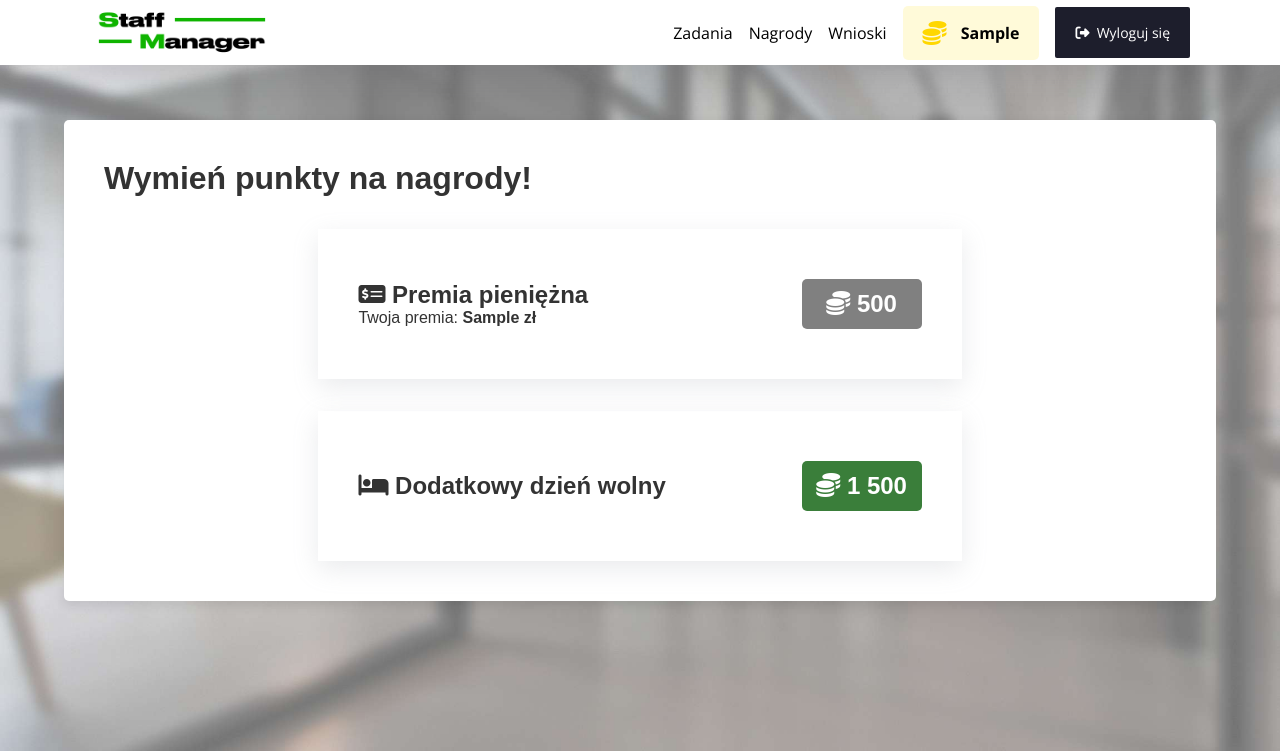
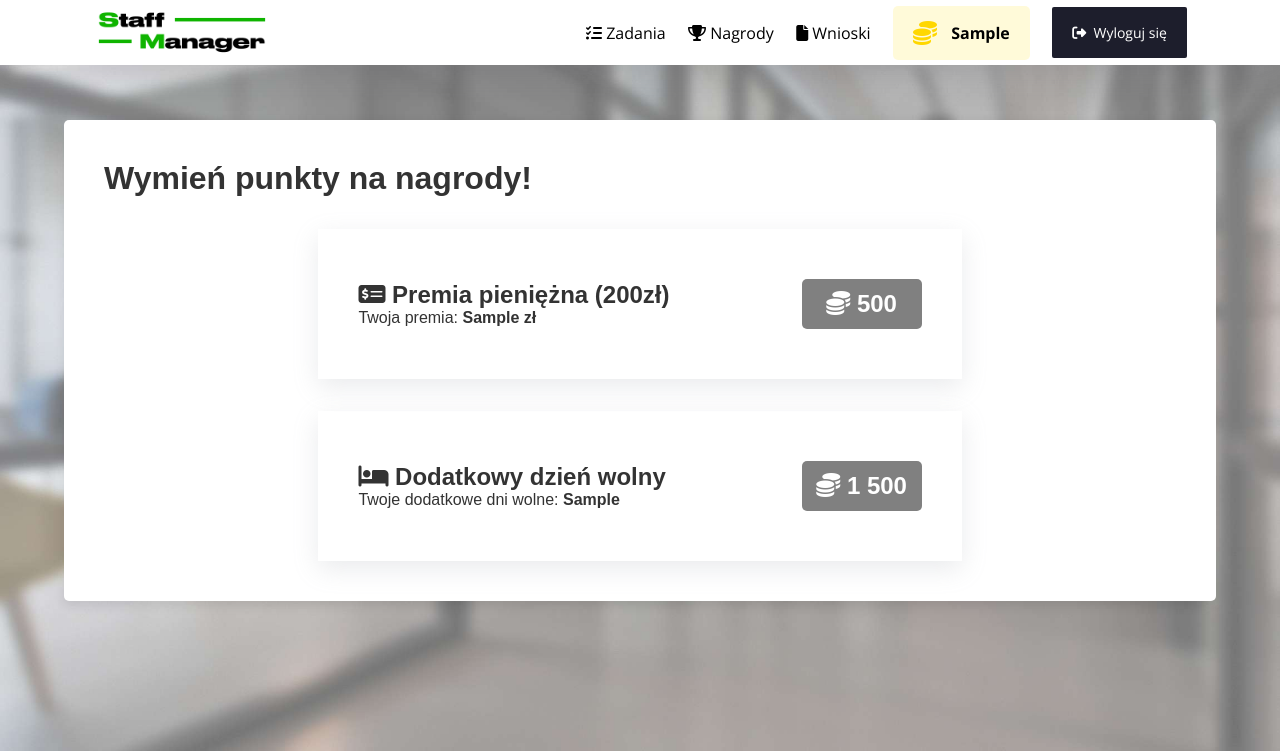
Before and after one commit to zygmuntszymon/StaffManager, a PHP site: page /nagrody.php in a window 1280 px wide. Shown: the top 751 px of the page. Run offline with PHP 8.4, Linux system fonts and the light colour scheme; the visitor is signed in with stand-in values (Sample User, id 1); tables that the repository leaves empty or names only in its code hold one stand-in row (values such as "Sample post").

Commit message:
dodatkowe dni wolne oraz premie

```diff
--- a/app/models/User.php
+++ b/app/models/User.php
@@ -82,5 +82,33 @@ class User {
         $stmt = $this->pdo->prepare("UPDATE premie SET wartosc = 0");
         return $stmt->execute();
     }
+
+    public function getDaysOff($user_id) {
+        $stmt = $this->pdo->prepare("SELECT COALESCE(ilosc, 0) as days_off FROM dodatkowe_dni_wolne WHERE pracownik_id = ?");
+        $stmt->execute([$user_id]);
+        return $stmt->fetch(PDO::FETCH_ASSOC)['days_off'];
+    }
+
+    public function addDaysOff($user_id, $days = 1) {
+        // Sprawdzamy, czy pracownik ma już rekord w tabeli 'dodatkowe_dni_wolne'
+        $stmt = $this->pdo->prepare("SELECT COUNT(*) FROM dodatkowe_dni_wolne WHERE pracownik_id = ?");
+        $stmt->execute([$user_id]);
+        $count = $stmt->fetchColumn();
+
+        if ($count > 0) {
+            // Jeśli rekord istnieje, aktualizujemy liczbę dni wolnych
+            $stmt = $this->pdo->prepare("UPDATE dodatkowe_dni_wolne SET ilosc = ilosc + ? WHERE pracownik_id = ?");
+            $stmt->execute([$days, $user_id]);
+        } else {
+            // Jeśli rekord nie istnieje, tworzymy nowy
+            $stmt = $this->pdo->prepare("INSERT INTO dodatkowe_dni_wolne (pracownik_id, ilosc) VALUES (?, ?)");
+            $stmt->execute([$user_id, $days]);
+        }
+    }
+
+    public function resetDaysOff() {
+        $stmt = $this->pdo->prepare("UPDATE dodatkowe_dni_wolne SET ilosc = 0");
+        return $stmt->execute();
+    }
 }
 ?>
--- a/app/utils/wymien_punkty.php
+++ b/app/utils/wymien_punkty.php
@@ -20,6 +20,9 @@ if (Session::isLoggedIn() && $_SESSION['rola'] === 'pracownik') {
 
         if ($nagrodaId === 'premia') {
             $userModel->addBonus($userId, 200);
+        } elseif ($nagrodaId === 'dzien-wolny') {
+            // Dodanie dodatkowego dnia wolnego
+            $userModel->addDaysOff($userId);
         }
 
         $_SESSION['punkty'] = $pointsModel->getUserPoints($userId);
--- a/app/views/header.php
+++ b/app/views/header.php
@@ -61,9 +61,9 @@ if (Session::isLoggedIn()) {
                 <div class="header_menu">
                     <?php
                     if (Session::isLoggedIn() && $_SESSION['rola'] === 'pracownik') { ?>
-                        <a href="dashboard_pracownik.php" class="">Zadania</a>
-                        <a href="nagrody.php" class="">Nagrody</a>
-                        <a href="">Wnioski</a>
+                        <a href="dashboard_pracownik.php" class="header_link"><i class="fa-solid fa-list-check"></i> Zadania</a>
+                        <a href="nagrody.php" class="header_link"> <i class="fa-solid fa-trophy"></i> Nagrody</a>
+                        <a href="" class="header_link"> <i class="fa-solid fa-file"></i> Wnioski</a>
                         <div id="header_points">
                             <i class="fa-solid fa-coins"></i> &nbsp;<span id="user-points"> <?php echo $_SESSION['punkty']; ?></span>
                         </div>
--- a/public/css/header.css
+++ b/public/css/header.css
@@ -33,7 +33,7 @@
     flex-direction: row;
 }
 .header_menu > * {
-    margin: 0.5rem;
+    margin: 0.7rem;
 }
 #btn_logout{
     display: flex;
@@ -67,3 +67,9 @@
     color: gold;
     font-size: 24px;
 }
+.header_link{
+    transition: all 0.2;
+}
+.header_link:hover {
+    color: #393b58;
+}
--- a/public/nagrody.php
+++ b/public/nagrody.php
@@ -10,13 +10,14 @@ $pdo->setAttribute(PDO::ATTR_ERRMODE, PDO::ERRMODE_EXCEPTION);
 $userModel = new User($pdo);
 $userId = $_SESSION['user_id'];
 $bonus = $userModel->getBonus($userId);
+$dni_wolne = $userModel ->getDaysOff($userId);
 ?>
 
 <div class="panel panel-nagrody">
     <h1>Wymień punkty na nagrody!</h1>
     <div class="nagroda">
         <div>
-            <p class="nagroda-title"><i class="fa-solid fa-money-check-dollar"></i> Premia pieniężna</p>
+            <p class="nagroda-title"><i class="fa-solid fa-money-check-dollar"></i> Premia pieniężna (200zł)</p>
             <p>Twoja premia: <strong><?php echo $bonus; ?> zł <?php if($bonus == 1000) echo '<i>(MAX)</i>'?></strong></p>
         </div>
         <form action="../app/utils/wymien_punkty.php" method="post">
@@ -30,11 +31,12 @@ $bonus = $userModel->getBonus($userId);
     <div class="nagroda">
         <div>
             <p class="nagroda-title"><i class="fa-solid fa-bed"></i> Dodatkowy dzień wolny</p>
+            <p>Twoje dodatkowe dni wolne: <strong><?php echo $dni_wolne; ?> <?php if($dni_wolne == 3) echo '<i>(MAX)</i>'?></strong></p>
         </div>
         <form action="../app/utils/wymien_punkty.php" method="post">
             <input type="hidden" name="nagroda_id" value="dzien-wolny">
             <input type="hidden" name="punkty" value="1500">
-            <button type="submit" class="nagroda-button">
+            <button type="submit" class="nagroda-button" <?php echo ($dni_wolne > 2) ? 'disabled style="background-color: gray; cursor: not-allowed;"' : ''; ?>>
                 <i class="fa-solid fa-coins"></i> 1 500
             </button>
         </form>
```
